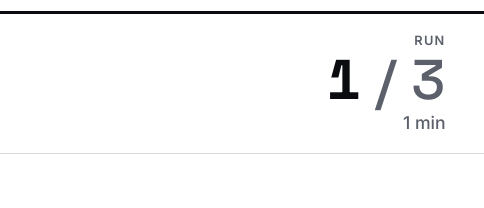
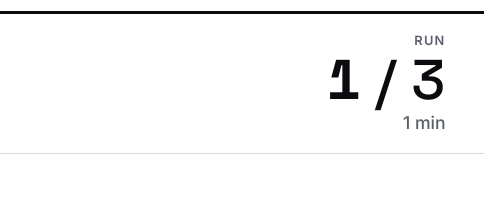
Before and after one commit to vikashj21/rwr_timer, a plain HTML site: page index.html in a window 1280 px wide. Both pictures are taken after typing "Sample" into the empty fields and a click on the button "Start run". Shown: the part 186-394 px from the top of the page, 796-1280 px from the left. Drawn offline with Linux system fonts and the light colour scheme.

Commit message:
minor viz colour change

```diff
--- a/index.html
+++ b/index.html
@@ -199,7 +199,7 @@ fieldset[disabled] .seg label { opacity: 0.4; cursor: not-allowed; }
   font-family: var(--f-display); font-weight: 700; line-height: 1;
   font-size: clamp(30px, 7vh, 84px); font-variant-numeric: tabular-nums;
 }
-.task .of { color: var(--muted); font-weight: 500; }
+.task .of { color: var(--ink); font-weight: 500; }
 .task .val.word { font-size: clamp(26px, 5.5vh, 64px); }
 .task .name { font-size: clamp(14px, 2.2vh, 24px); color: var(--muted); font-weight: 500; }
 
```
